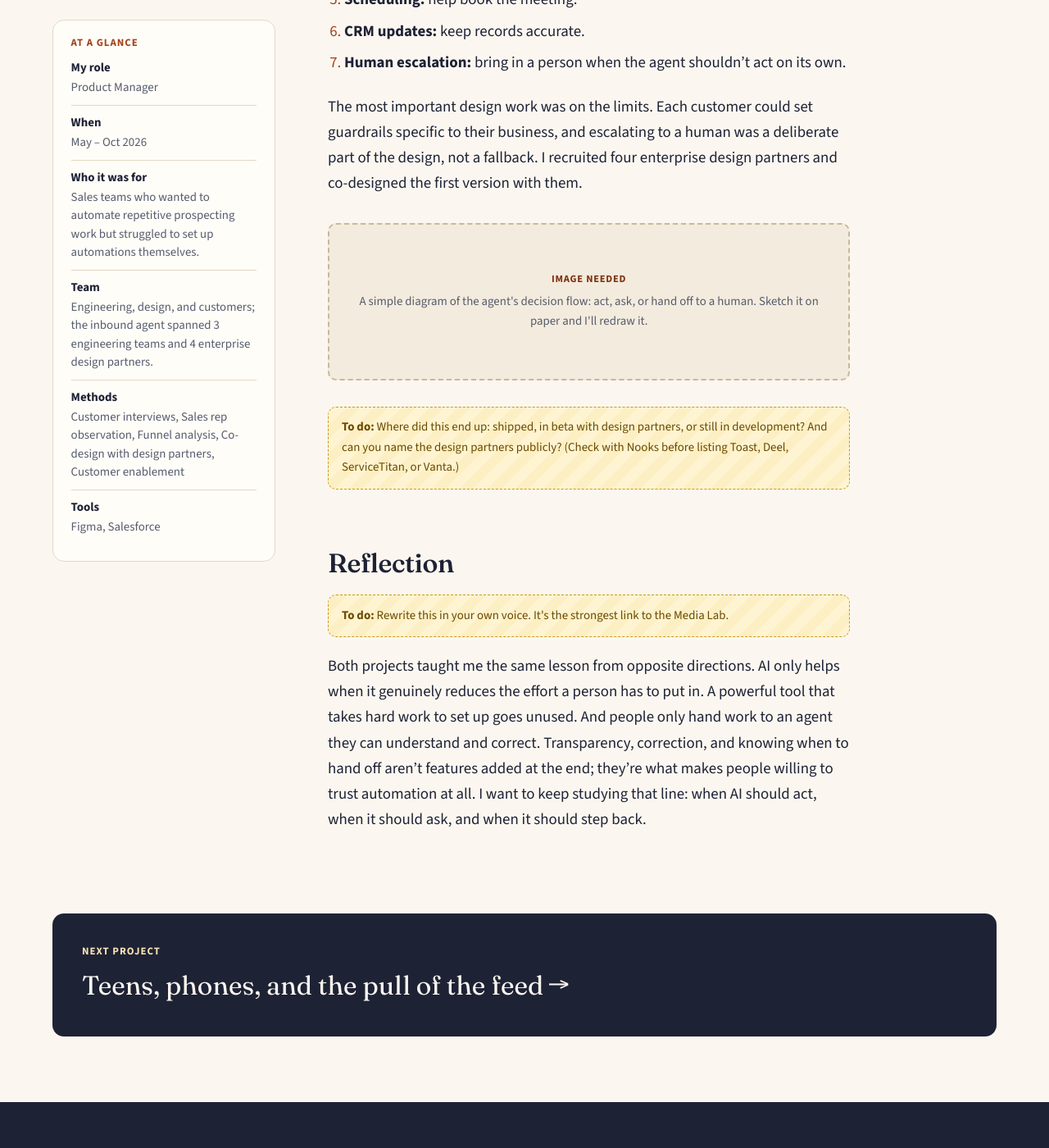
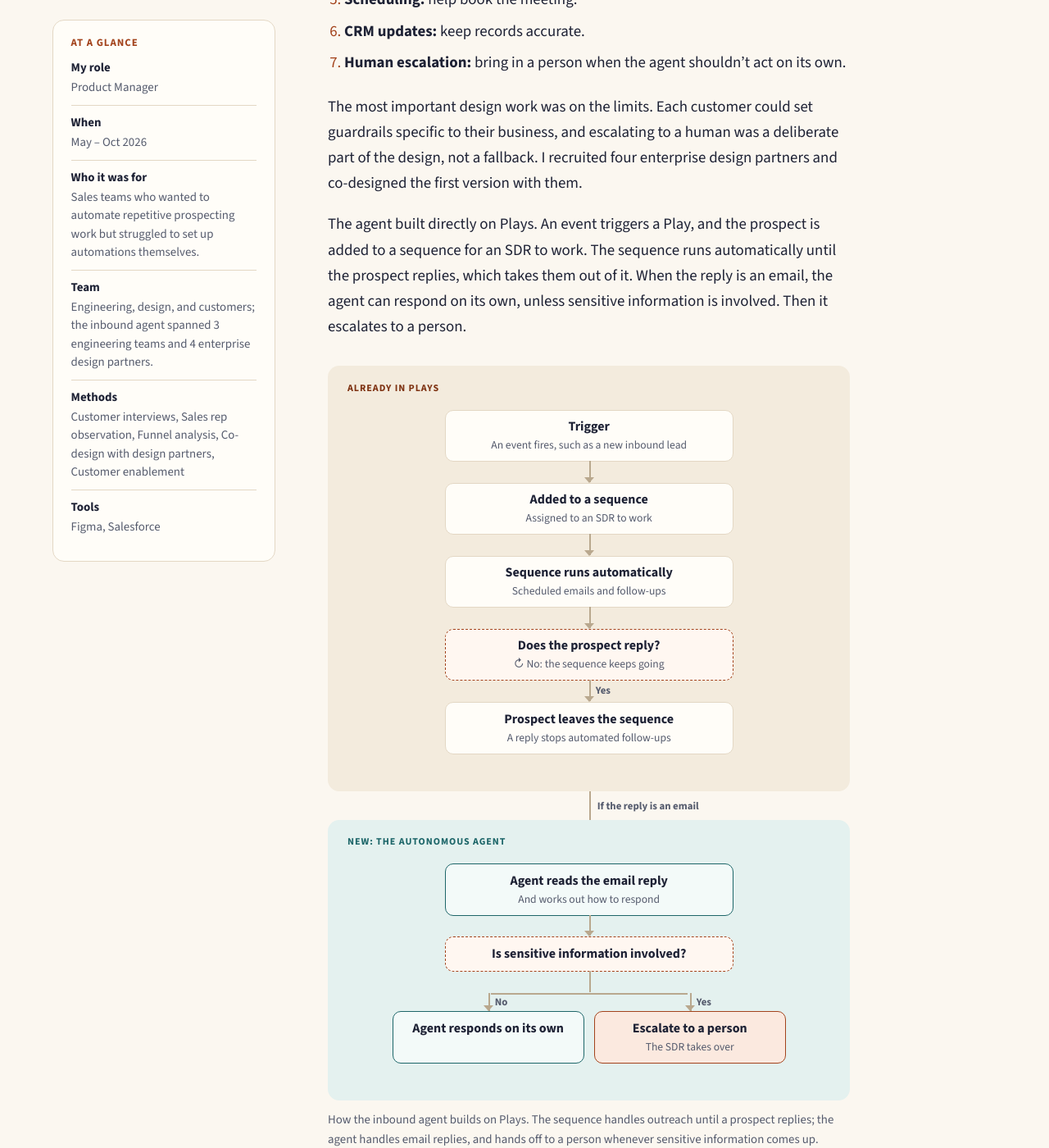
Before and after one commit to sabrinahu618/portfolio, a Jekyll site: the page built from _projects/nooks.md, in a window 1280 px wide and 1400 px high, scrolled down 5065 px. Shown: the whole window at 82% size. Built offline with Jekyll 4.4.1, drawn with Linux system fonts in a browser that asks for light colours; some of the changed text lies outside the part shown.

Commit message:
Add inbound agent flow diagram to Nooks case study
Built in HTML and CSS so it stays sharp, reflows on phones, and reads
as an ordered list for screen readers.

Co-Authored-By: Claude Opus 5.5 <noreply@anthropic.com>
Claude-Session: https://claude.ai/code/session_01HybnYJGYPLDq5hkAYptQSd

```diff
--- /dev/null
+++ b/_includes/nooks-agent-flow.html
@@ -0,0 +1,25 @@
+<figure class="flow">
+  <div class="flow__band flow__band--plays">
+    <p class="flow__label">Already in Plays</p>
+    <ol class="flow__steps">
+      <li class="flow__node"><strong>Trigger</strong><span>An event fires, such as a new inbound lead</span></li>
+      <li class="flow__node"><strong>Added to a sequence</strong><span>Assigned to an SDR to work</span></li>
+      <li class="flow__node"><strong>Sequence runs automatically</strong><span>Scheduled emails and follow-ups</span></li>
+      <li class="flow__node flow__node--decision"><strong>Does the prospect reply?</strong><span><span aria-hidden="true">↻</span> No: the sequence keeps going</span></li>
+      <li class="flow__node"><span class="flow__edge-label">Yes</span><strong>Prospect leaves the sequence</strong><span>A reply stops automated follow-ups</span></li>
+    </ol>
+  </div>
+  <p class="flow__connector">If the reply is an email</p>
+  <div class="flow__band flow__band--agent">
+    <p class="flow__label">New: the autonomous agent</p>
+    <ol class="flow__steps">
+      <li class="flow__node flow__node--agent"><strong>Agent reads the email reply</strong><span>And works out how to respond</span></li>
+      <li class="flow__node flow__node--decision"><strong>Is sensitive information involved?</strong></li>
+      <li class="flow__branches">
+        <div class="flow__branch"><span class="flow__branch-label">No</span><div class="flow__node flow__node--agent"><strong>Agent responds on its own</strong></div></div>
+        <div class="flow__branch"><span class="flow__branch-label">Yes</span><div class="flow__node flow__node--human"><strong>Escalate to a person</strong><span>The SDR takes over</span></div></div>
+      </li>
+    </ol>
+  </div>
+  <figcaption>How the inbound agent builds on Plays. The sequence handles outreach until a prospect replies; the agent handles email replies, and hands off to a person whenever sensitive information comes up. Simplified.</figcaption>
+</figure>
--- a/_projects/nooks.md
+++ b/_projects/nooks.md
@@ -94,7 +94,9 @@ I defined a 0-to-1 autonomous inbound experience and scoped it across three engi
 
 The most important design work was on the limits. Each customer could set guardrails specific to their business, and escalating to a human was a deliberate part of the design, not a fallback. I recruited four enterprise design partners and co-designed the first version with them.
 
-{% include figure.html need="A simple diagram of the agent's decision flow: act, ask, or hand off to a human. Sketch it on paper and I'll redraw it." %}
+The agent built directly on Plays. An event triggers a Play, and the prospect is added to a sequence for an SDR to work. The sequence runs automatically until the prospect replies, which takes them out of it. When the reply is an email, the agent can respond on its own, unless sensitive information is involved. Then it escalates to a person.
+
+{% include nooks-agent-flow.html %}
 
 {% include todo.html note="Where did this end up: shipped, in beta with design partners, or still in development? And can you name the design partners publicly? (Check with Nooks before listing Toast, Deel, ServiceTitan, or Vanta.)" %}
 
--- a/assets/css/main.css
+++ b/assets/css/main.css
@@ -352,6 +352,46 @@ main:focus { outline: none; }
 .next-project__label { font-size: .8rem; font-weight: 700; letter-spacing: .08em; text-transform: uppercase; color: var(--learning-tint); }
 .next-project__title { font-family: var(--serif); font-size: var(--step-2); }
 
+/* ---------- Flow diagram (case studies) ---------- */
+.flow { margin: 2rem 0; --flow-line: #B9A88E; }
+.flow__band { border-radius: var(--radius); padding: 1.1rem clamp(.75rem, 3vw, 1.5rem) 1.4rem; }
+.flow__band--plays { background: var(--sand); }
+.flow__band--agent { background: #E4F1EF; }
+.flow__label { margin: 0 0 1rem; font-size: .75rem; font-weight: 700; letter-spacing: .08em; text-transform: uppercase; color: var(--accent-deep); }
+.flow__band--agent .flow__label { color: var(--communication); }
+.flow__steps { list-style: none; margin: 0; padding: 0 !important; display: flex; flex-direction: column; align-items: center; gap: 1.6rem; }
+.flow__steps > li { margin: 0; }
+.flow__node {
+  position: relative; width: min(100%, 22rem); padding: .6rem .9rem; text-align: center;
+  background: var(--surface); border: 1.5px solid var(--line); border-radius: 10px; line-height: 1.35;
+}
+.flow__node strong { display: block; font-size: 1rem; }
+.flow__node > span { display: block; margin-top: .15rem; font-size: .85rem; color: var(--muted); }
+.flow__steps > .flow__node:not(:last-child)::after {
+  content: ""; position: absolute; left: 50%; top: 100%; height: 1.6rem; border-left: 2px solid var(--flow-line);
+}
+.flow__steps > .flow__node + .flow__node::before,
+.flow__branch .flow__node::before {
+  content: ""; position: absolute; top: -8px; left: 50%; transform: translateX(-50%);
+  border: 6px solid transparent; border-top: 7px solid var(--flow-line); border-bottom: 0;
+}
+.flow__node--decision { border-style: dashed; border-color: var(--accent); background: #FFF7F1; }
+.flow__node--agent { border-color: var(--communication); background: #F3FAF9; }
+.flow__node--human { border-color: var(--accent); background: #FBE9DF; }
+.flow__connector {
+  position: relative; margin: 0; height: 2.2rem; text-align: center;
+  font-size: .8rem; font-weight: 700; color: var(--muted);
+}
+.flow__connector::before { content: ""; position: absolute; left: 50%; top: 0; bottom: 0; border-left: 2px solid var(--flow-line); }
+.flow__connector { padding: .55rem 0 0 calc(50% + 10px); text-align: left; }
+.flow__node > .flow__edge-label { position: absolute; top: -1.45rem; left: calc(50% + 8px); margin: 0; font-size: .8rem; font-weight: 700; color: var(--muted); }
+.flow__branches { position: relative; width: min(100%, 30rem); display: grid; grid-template-columns: 1fr 1fr; gap: .75rem; padding-top: 1.4rem; }
+.flow__branches::before { content: ""; position: absolute; top: 0; left: 25%; right: 25%; border-top: 2px solid var(--flow-line); }
+.flow__branch { position: relative; display: flex; justify-content: center; }
+.flow__branch::before { content: ""; position: absolute; top: -1.4rem; left: 50%; height: 1.4rem; border-left: 2px solid var(--flow-line); }
+.flow__branch-label { position: absolute; top: -1.3rem; left: calc(50% + 8px); font-size: .8rem; font-weight: 700; color: var(--muted); }
+.flow figcaption { margin-top: .75rem; font-size: var(--step--1); color: var(--muted); }
+
 /* ---------- Work page archive ---------- */
 .archive { margin-top: clamp(3.5rem, 8vw, 6rem); }
 .archive__intro { color: var(--muted); }
```
